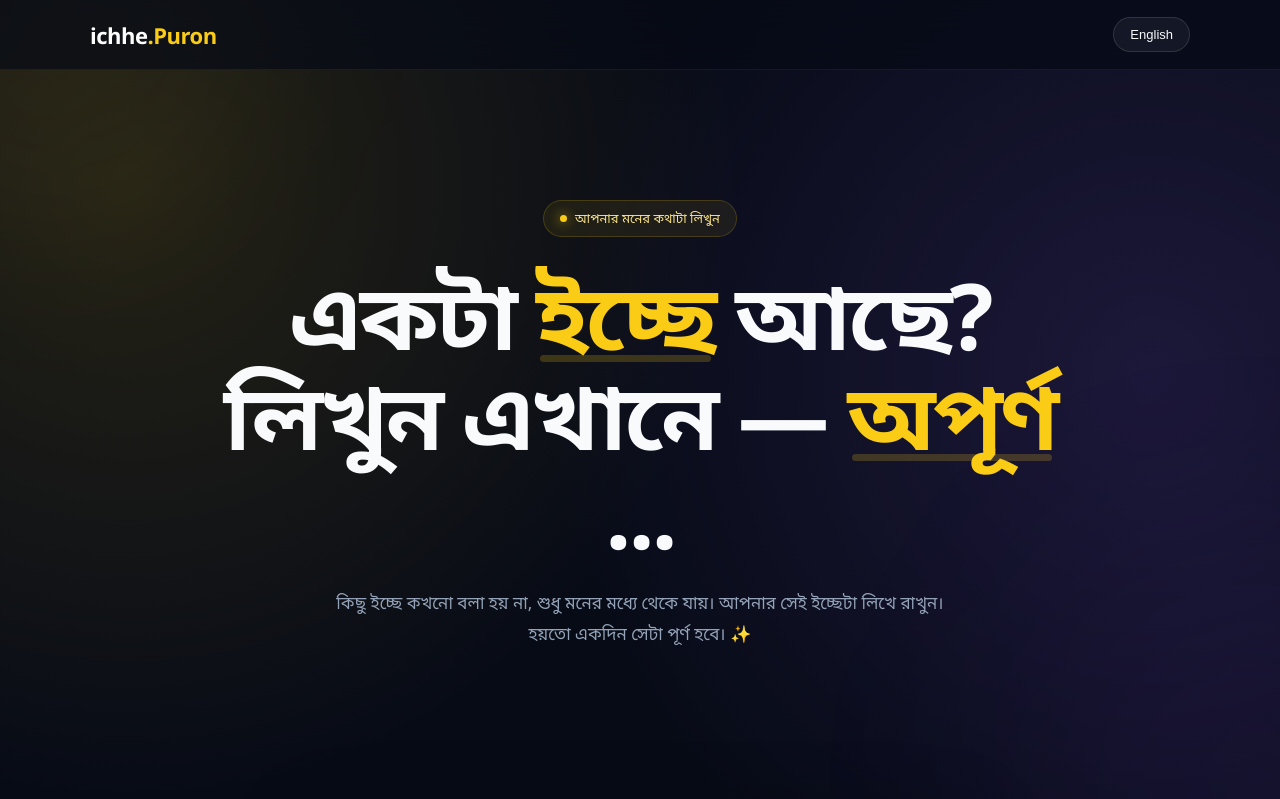
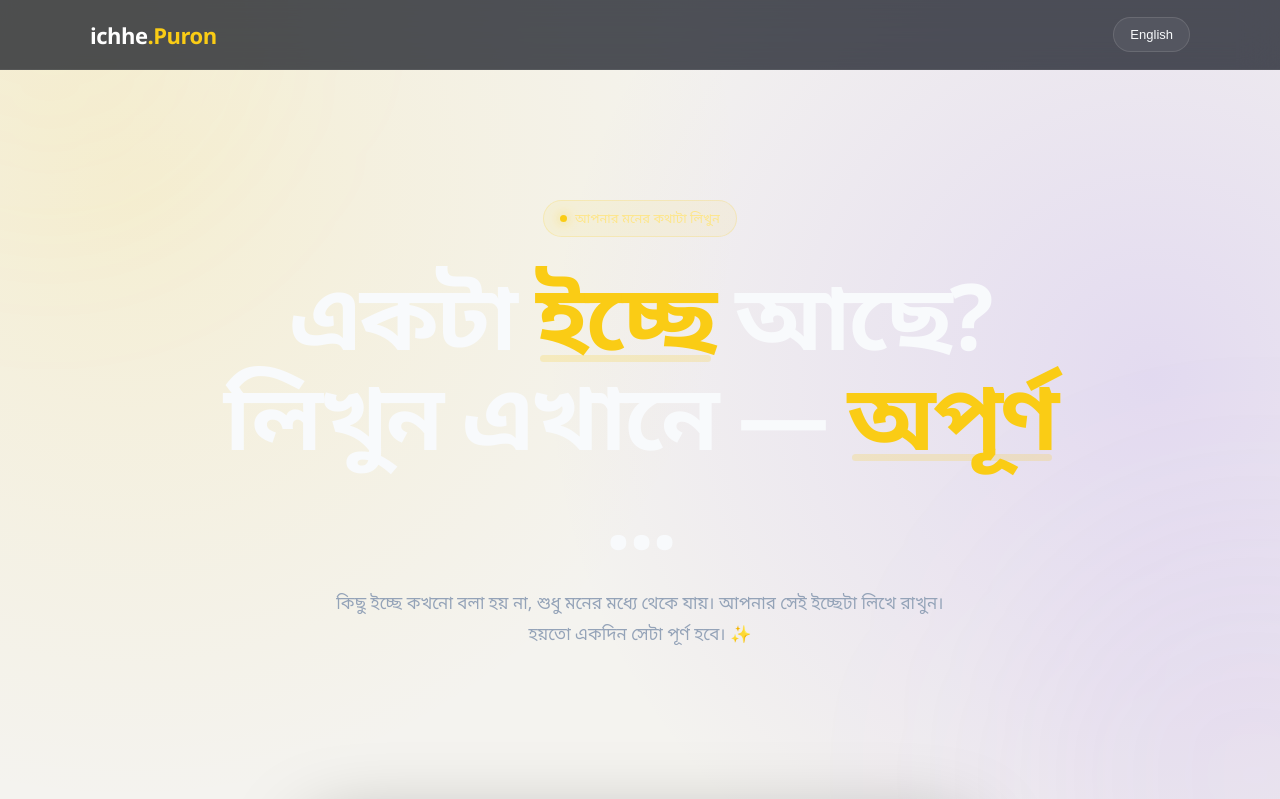
Before and after one commit to safayet309/ichhe.Puron, a plain HTML site: page index.html in a window 1280 px wide. Shown: the top 799 px of the page. Drawn offline with Linux system fonts and the light colour scheme.

Commit message:
Change background color from #070b16 to #F4F3EF

```diff
--- a/index.html
+++ b/index.html
@@ -54,7 +54,7 @@
                     rgba(14, 165, 233, 0.12),
                     transparent 35%
                 ),
-                #070b16;
+                #F4F3EF;
 
             overflow-x: hidden;
         }
```
